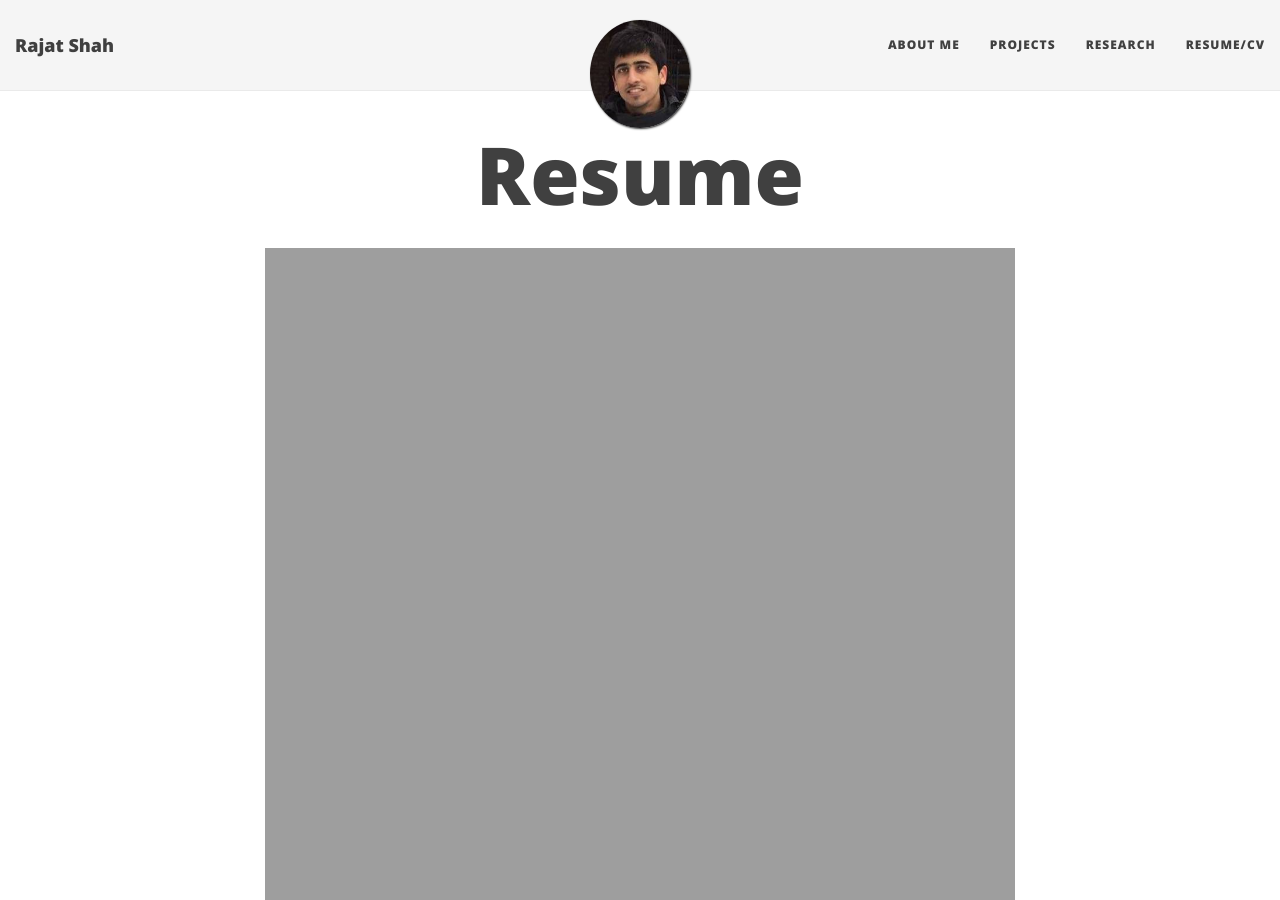
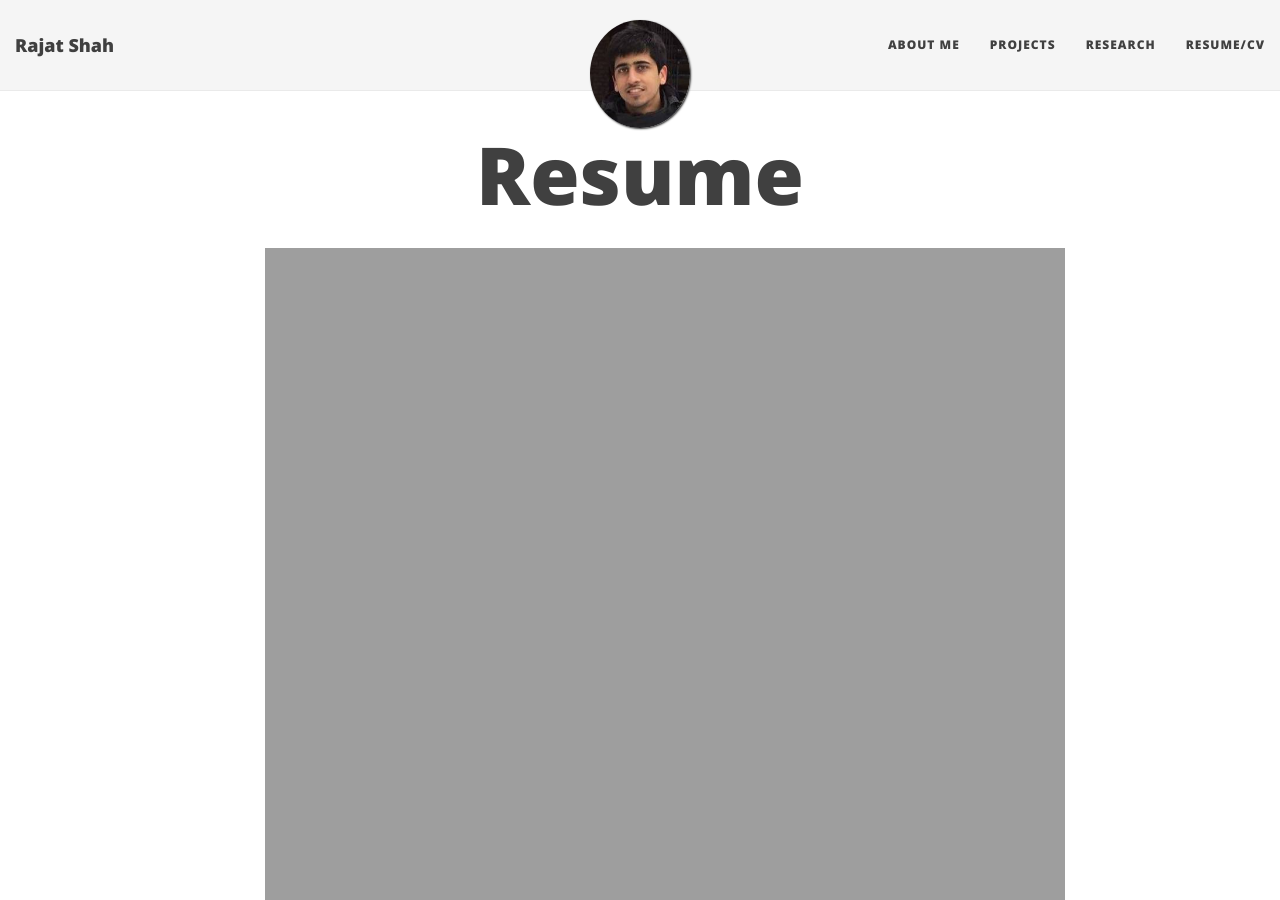
Before and after one commit to shahrajat/shahrajat.github.io, a Jekyll site: the page built from resume.md, in a window 1280 px wide and 900 px high. Built offline with Jekyll 4.4.1, drawn with Linux system fonts in a browser that asks for light colours; nearby versions of some CDN libraries; comment, search, counter and statistics services are not loaded.

Commit message:
Update resume.md

```diff
--- a/resume.md
+++ b/resume.md
@@ -5,4 +5,4 @@
 published: true
 ---
 
-<iframe src="http://shahrajat.com/assets/Rajat_Shah_Resume.pdf" style="width:750px; height:1200px;" frameborder="0"></iframe>
+<iframe src="http://shahrajat.com/assets/Rajat_Shah_Resume.pdf" style="width:800px; height:1500px;" frameborder="0"></iframe>
```
